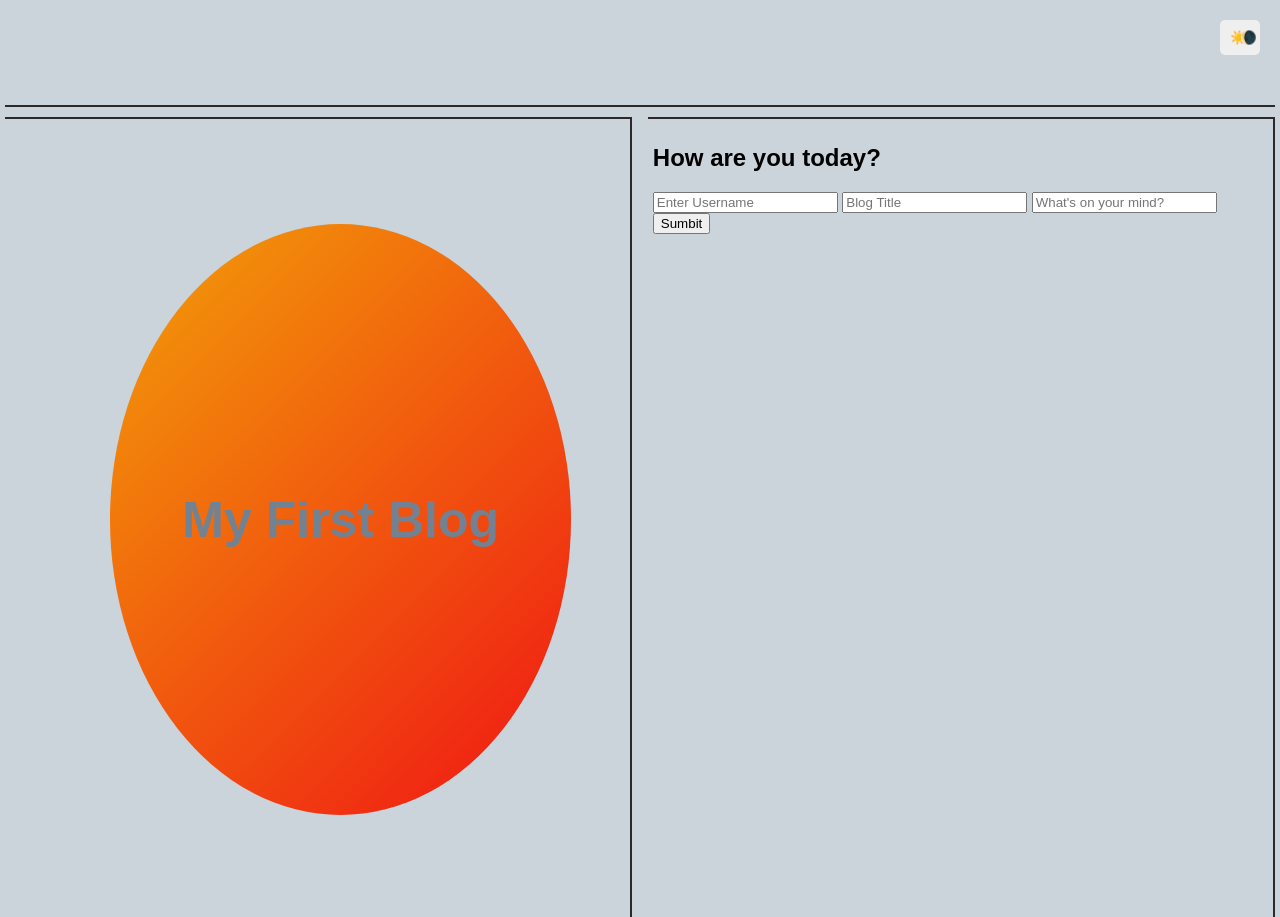
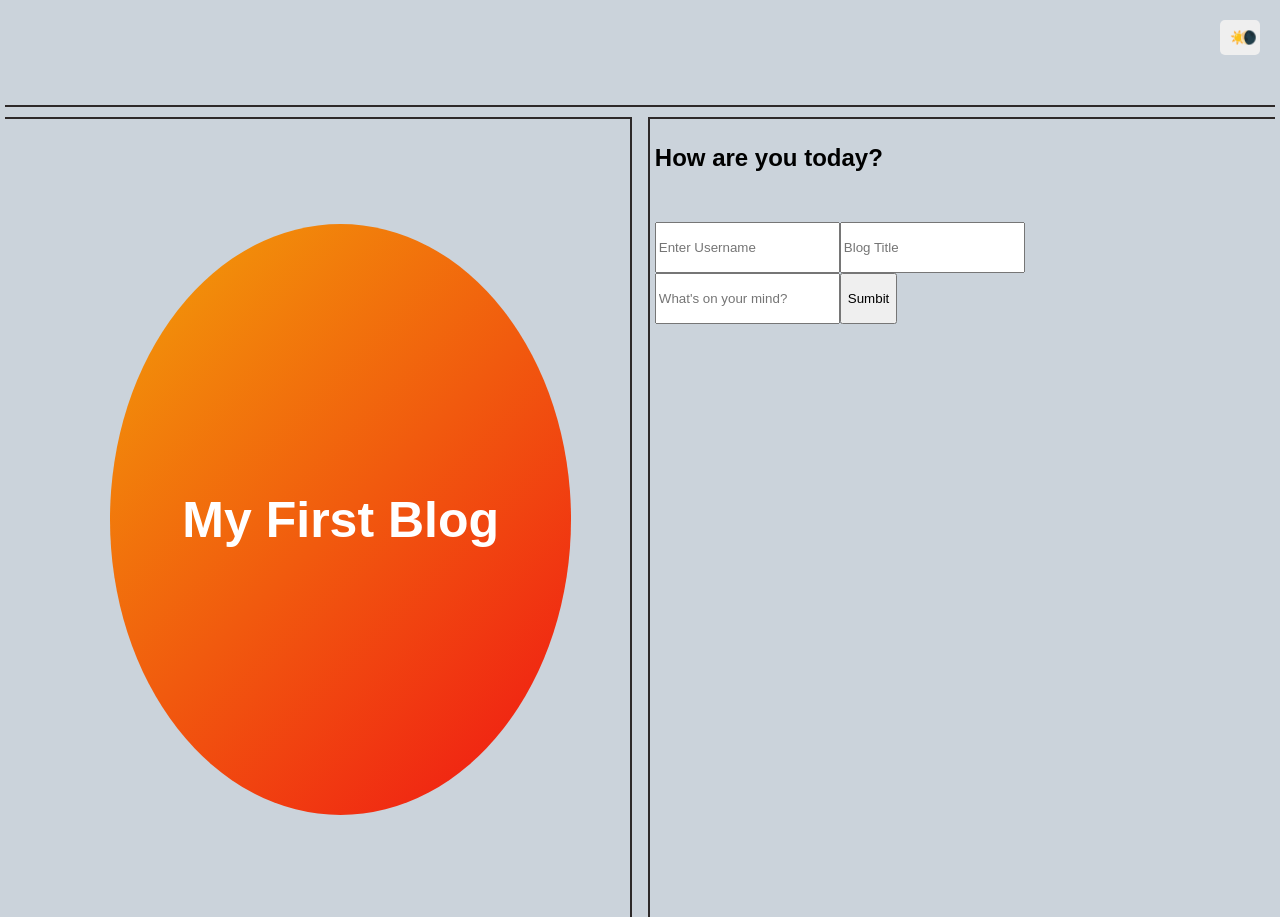
Before and after one commit to Bcz25/myblog, a plain HTML site: page index.html in a window 1280 px wide. Drawn offline with Linux system fonts and the light colour scheme.

Commit message:
created blog-card box

```diff
--- a/assets/cs/form.css
+++ b/assets/cs/form.css
@@ -56,7 +56,7 @@ body {
     height: 100vh;
     width: 49%;
     float: right;
-    border-right: 2px solid #2d2929;
+    border-left: 2px solid #2d2929;
     border-top: 2px solid #2d2929;
     box-sizing: border-box;
 }
@@ -76,5 +76,15 @@ body {
 
 .title h1 {
     font-size: 50px;
-    color: #738292;
+    color: #fff;
 }
+
+.blog-card {
+    margin: 0;
+    padding: 5;
+    height: 200px;
+    width: 400px;
+    display: flex;
+    flex-wrap: wrap;
+    box-sizing: border-box;
+}
--- a/index.html
+++ b/index.html
@@ -19,8 +19,8 @@
         </section>
     </section>
     <section class="container-r">
-        <h2>How are you today?</h2>
         <section class="blog-card">
+           <h2>How are you today?</h2>
            <input type="text" id="username" placeholder="Enter Username">
            <input type="text" id="title" placeholder="Blog Title">
            <input type="text" id="content" placeholder="What's on your mind?">
```
